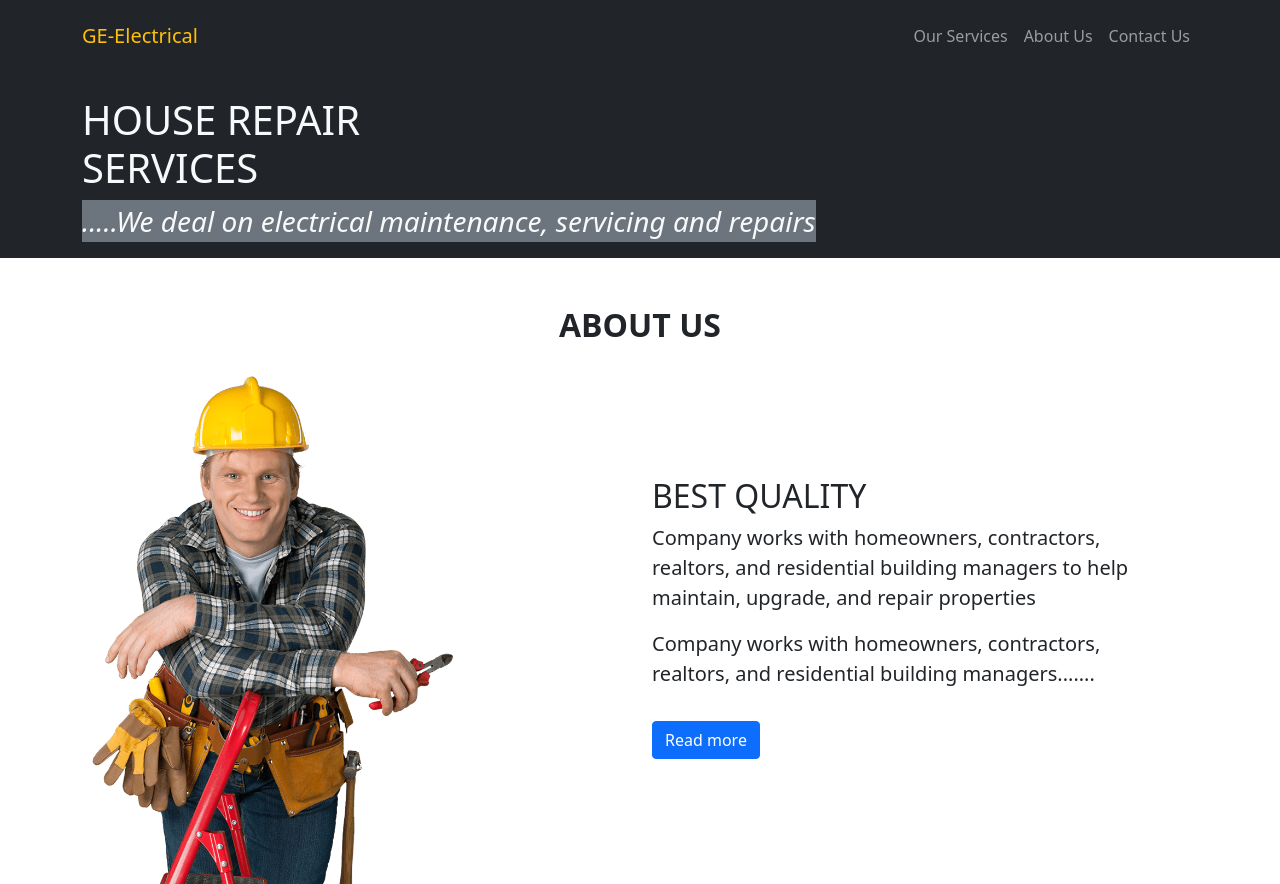
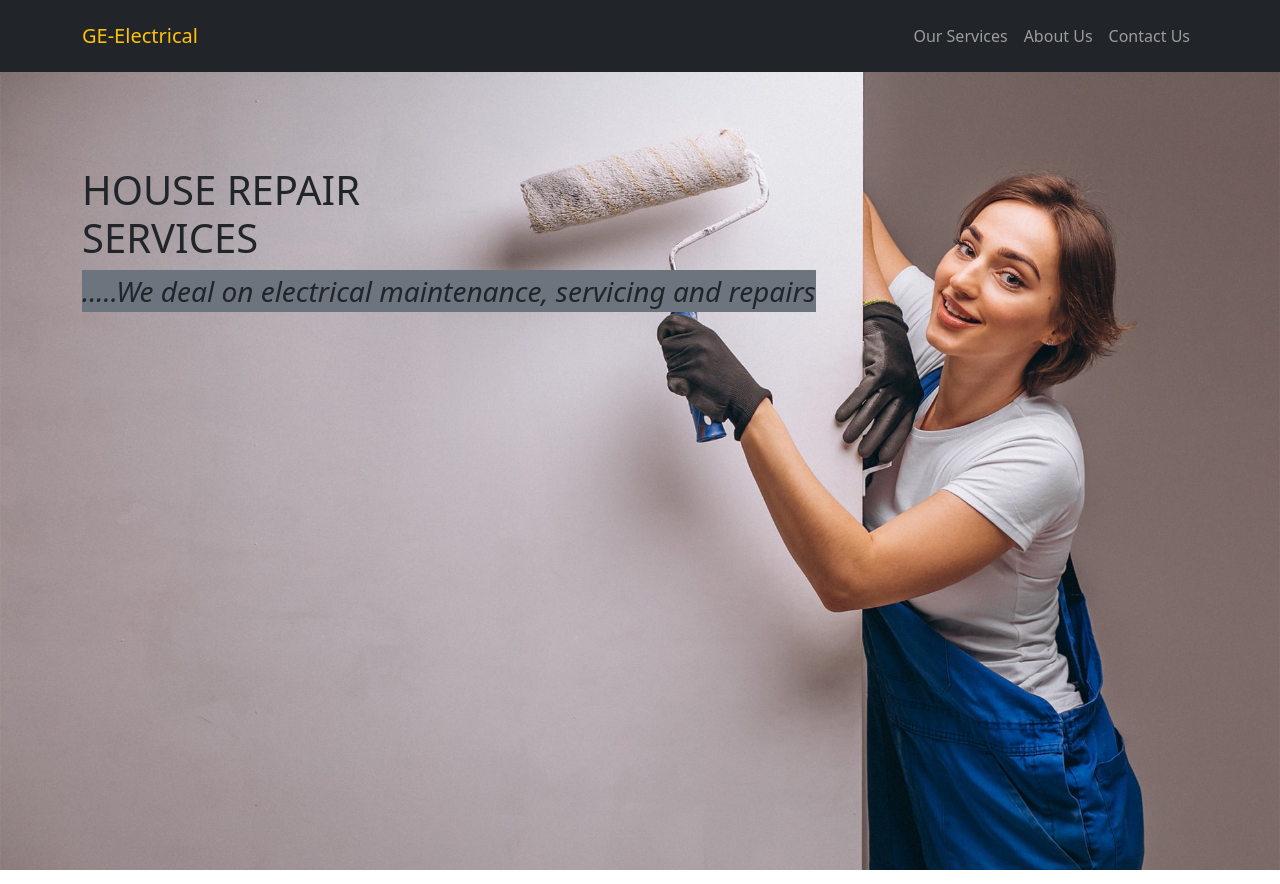
Before and after one commit to geraldoshio/NewElectricalPage, a plain HTML site: page index.html in a window 1280 px wide. Shown: the top 884 px of the page. Drawn offline with nearby package versions, Linux system fonts and the light colour scheme.

Commit message:
second modification of landing page

```diff
--- a/index.html
+++ b/index.html
@@ -8,7 +8,7 @@
     rel="stylesheet" integrity="sha384-F3w7mX95PdgyTmZZMECAngseQB83DfGTowi0iMjiWaeVhAn4FJkqJByhZMI3AhiU"
     crossorigin="anonymous">
     <link rel="stylesheet" href="https://cdn.jsdelivr.net/npm/bootstrap-icons@1.3.0/font/bootstrap-icons.css">
-    <link rel="stylesheet" href="home.css">
+    <link rel="stylesheet" href="index.css">
     <title>G Electrical</title>
 </head>
 <body>
@@ -37,7 +37,7 @@
         </div>
     </div>
 </nav>
-<section class="bg-dark text-light p-5 p-lg-0 pt-lg-5 text-center text-sm-start hero-pg ">
+<section class="p-5 p-lg-0 pt-lg-5 text-center text-sm-start hero-pg ">
     <div class="container ">
         <div class="d-sm-flex align-items-center justify-content-between " >
             <div>
```
